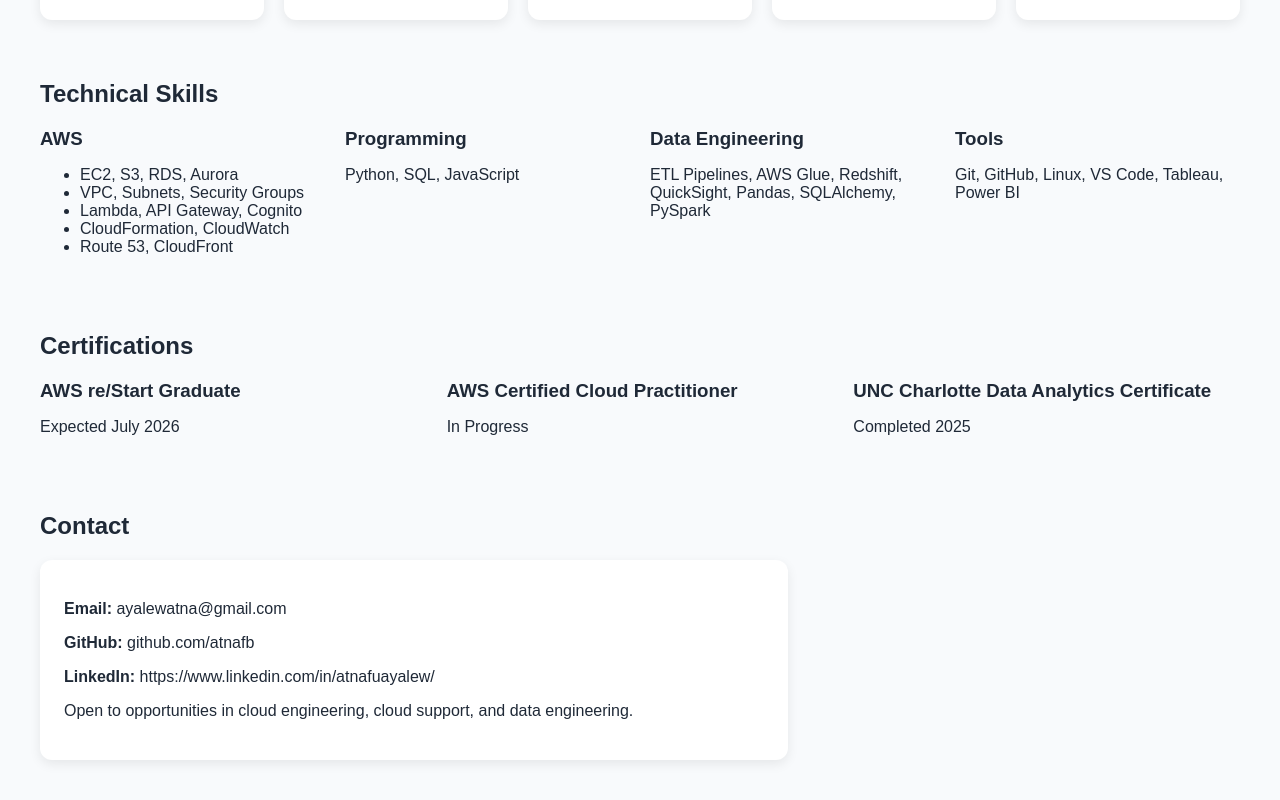
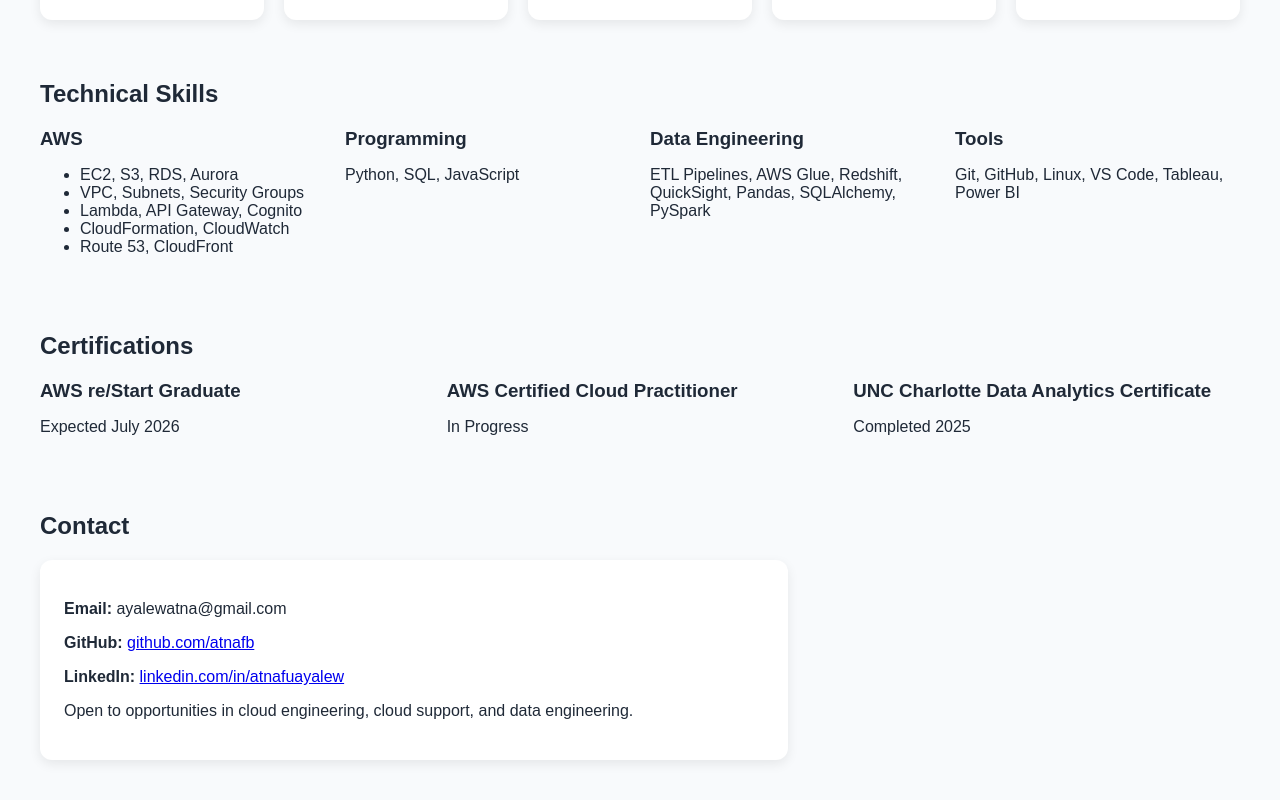
Before and after one commit to atnafb/cloud-portfolio, a React (Vite) app: page / in a window 1280 px wide. Shown: the part 750-1550 px from the top of the page. Built offline with nearby package versions, Linux system fonts and the light colour scheme.

Commit message:
add contact links

```diff
--- a/src/App.jsx
+++ b/src/App.jsx
@@ -195,12 +195,26 @@
             <strong>Email:</strong> ayalewatna@gmail.com
           </p>
 
-          <p>
-            <strong>GitHub:</strong> github.com/atnafb
+          <p style={{ marginBottom: "12px" }}>
+            <strong>GitHub:</strong>{" "}
+            <a
+            href="https://github.com/atnafb"
+            target="_blank"
+            rel="noreferrer"
+            >
+              github.com/atnafb
+            </a>
           </p>
 
-          <p>
-            <strong>LinkedIn:</strong> https://www.linkedin.com/in/atnafuayalew/
+          <p style={{ marginBottom: "12px" }}>
+            <strong>LinkedIn:</strong>{" "}
+            <a
+             href="https://www.linkedin.com/in/atnafuayalew/"
+             target="_blank"
+             rel="noreferrer"
+            >
+            linkedin.com/in/atnafuayalew
+            </a>
           </p>
 
           <p>
```
